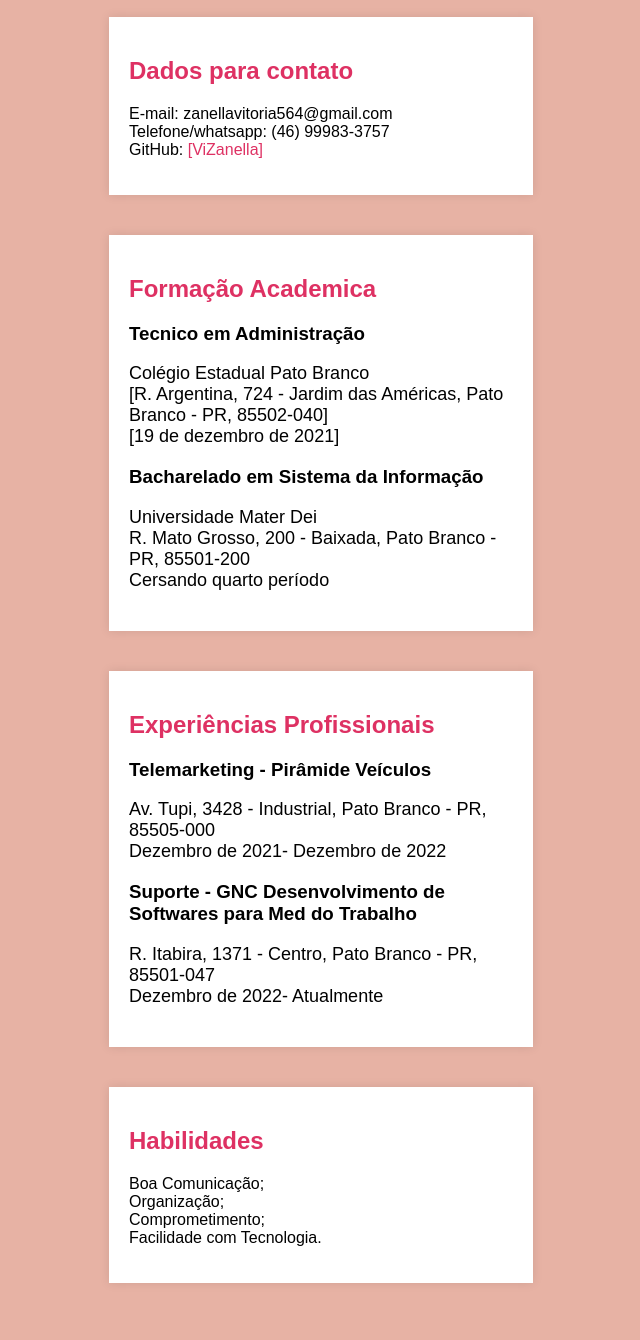
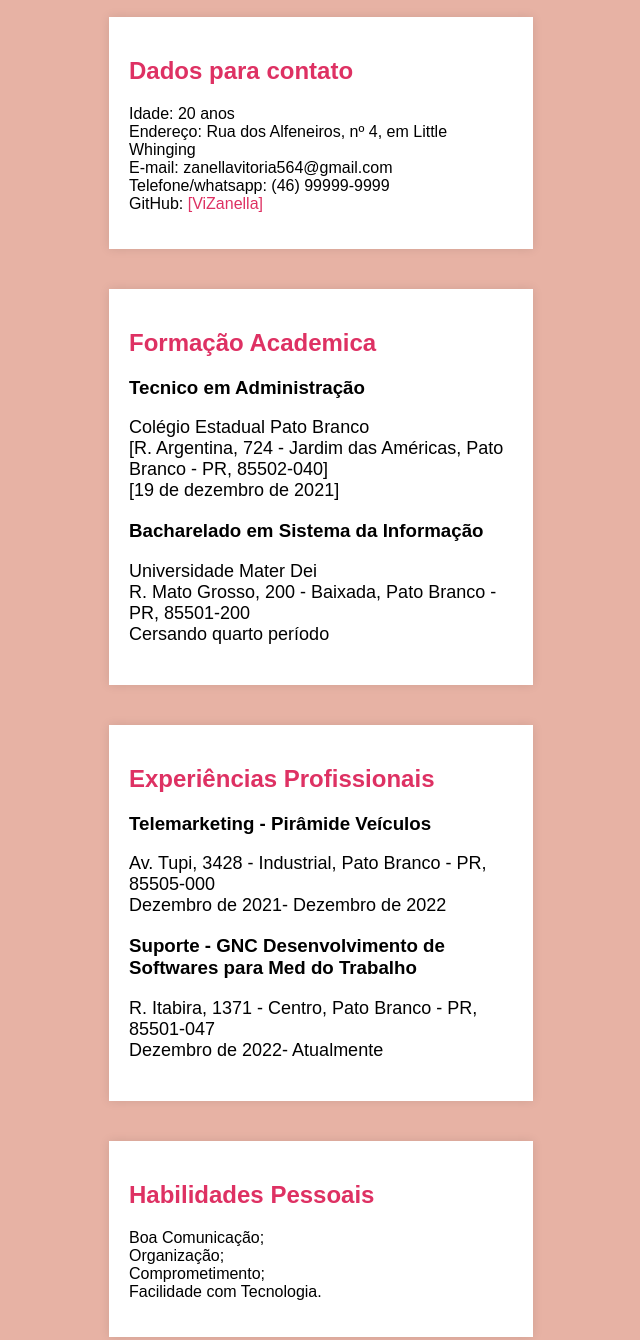
Before and after one commit to ViZanella/Curriculo, a plain HTML site: page Trabalho 1Bimeste/index.html in a window 1280 px wide. Shown: the part 270-1610 px from the top of the page, without its empty margins (319-959 px from the left). Before the commit the page ends 1573 px from the top, so only its background shows below. Drawn offline with Linux system fonts and the light colour scheme.

Commit message:
modificação nos dados pessoais

```diff
--- a/Trabalho 1Bimeste/index.html
+++ b/Trabalho 1Bimeste/index.html
@@ -15,8 +15,10 @@
     <section class="contato">
         <h2>Dados para contato</h2>
         <ul>
+            <li>Idade: 20 anos</li>
+            <li>Endereço:  Rua dos Alfeneiros, nº 4, em Little Whinging</li>
             <li>E-mail: zanellavitoria564@gmail.com</li>
-            <li>Telefone/whatsapp: (46) 99983-3757</li>
+            <li>Telefone/whatsapp: (46) 99999-9999</li>
             <li>GitHub: <a href="https://github.com/ViZanella">[ViZanella]</a></li>
         </ul>
     </section>
@@ -48,7 +50,7 @@
 
     </section>
     <section class="habilidades">
-        <h2>Habilidades</h2>
+        <h2>Habilidades Pessoais</h2>
         <ul>
             <li>Boa Comunicação;</li>
             <li>Organização;</li>
```
